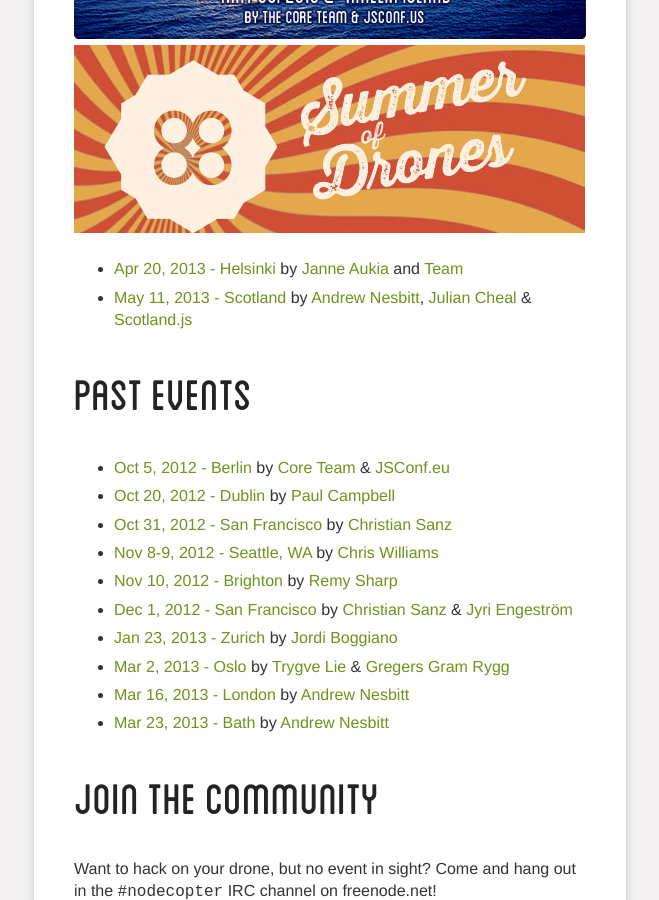
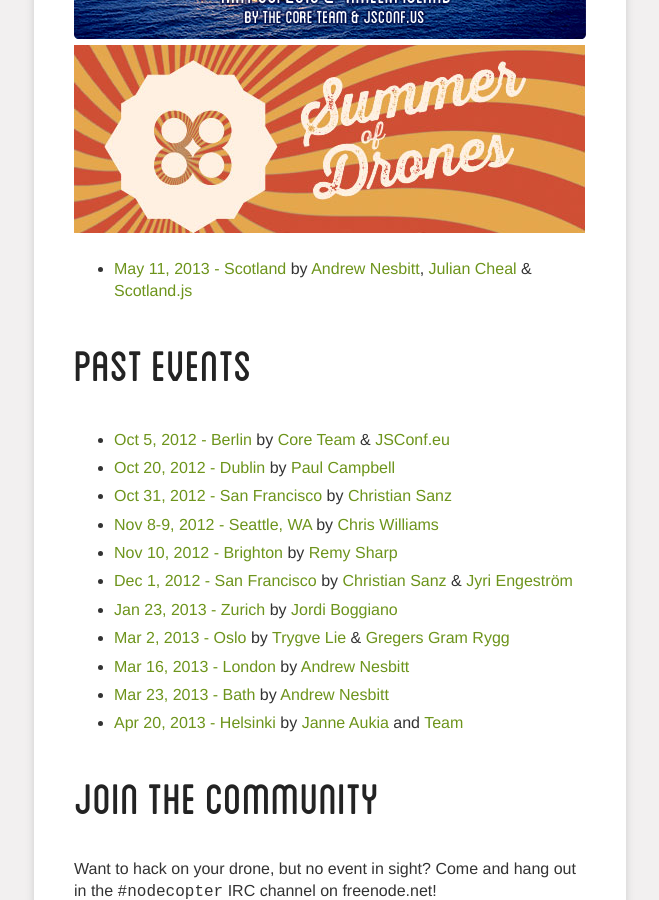
Before and after one commit to nodecopter/nodecopter.com, a Jekyll site: the page built from index.md, in a window 1280 px wide and 900 px high, scrolled down 628 px. Shown: the whole window, without its empty margins (310-969 px from the left). Built offline with Jekyll 4.4.1, drawn with Linux system fonts in a browser that asks for light colours; Markdown is read by kramdown in place of the engine named in the settings; part of the change alters nothing that is shown.

Commit message:
Update event list

```diff
--- a/index.md
+++ b/index.md
@@ -12,7 +12,6 @@ introText: |
 <a href="/2013/amelia-island/may-30"><img src="img/jsconfus-location.png" /></a>
 <a href="http://summerofdrones.com/"><img src="img/sod-banner.png" /></a>
 
-* [Apr 20, 2013 - Helsinki](http://nodecopter.fi/) by [Janne Aukia](https://twitter.com/jaukia) and [Team](http://nodecopter.fi/)
 * [May 11, 2013 - Scotland](/2013/scotland/may-11) by [Andrew Nesbitt](https://twitter.com/teabass), [Julian Cheal](https://twitter.com/juliancheal) & [Scotland.js](http://scotlandjs.com/)
 
 <h2 id="past-events"><a href="#past-events">Past Events</a></h2>
@@ -27,6 +26,7 @@ introText: |
 * [Mar 2, 2013 - Oslo](http://www.meetup.com/framsia/events/105135832/) by [Trygve Lie](https://twitter.com/trygve_lie) & [Gregers Gram Rygg](https://twitter.com/gregersrygg)
 * [Mar 16, 2013 - London](/2013/london/mar-16) by [Andrew Nesbitt](https://twitter.com/teabass)
 * [Mar 23, 2013 - Bath](/2013/bath/mar-23) by [Andrew Nesbitt](https://twitter.com/teabass)
+* [Apr 20, 2013 - Helsinki](http://nodecopter.fi/) by [Janne Aukia](https://twitter.com/jaukia) and [Team](http://nodecopter.fi/)
 
 <h2 id="join-the-community"><a href="#join-the-community">Join the Community</a></h2>
 
```
